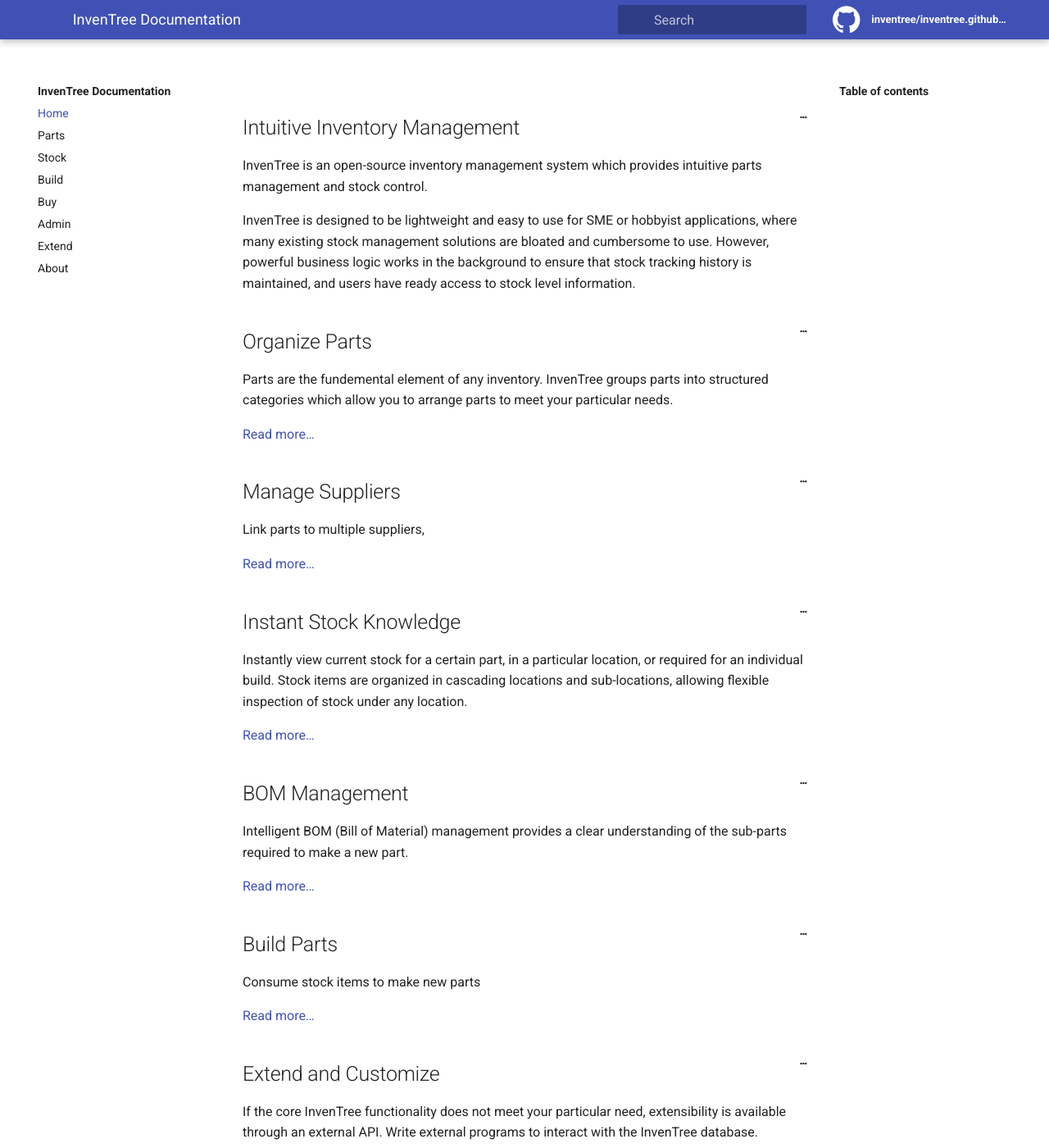
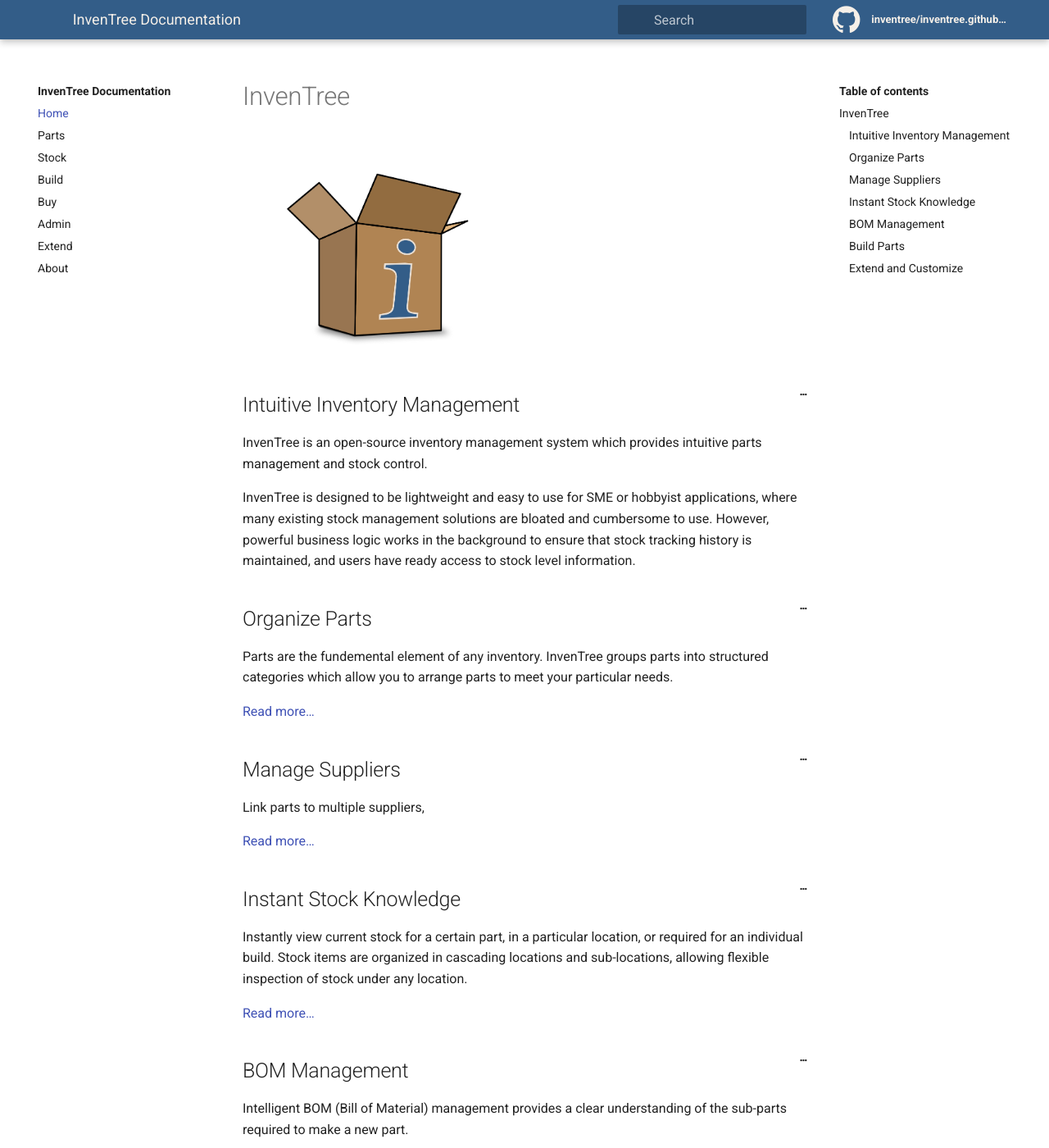
Before and after one commit to inventree/InvenTree.github.io, a Jekyll site: the page built from pages/index.md, in a window 1280 px wide and 1400 px high. Shown: the whole window at 82% size. Built offline with Jekyll 4.4.1, drawn with Linux system fonts in a browser that asks for light colours.

Commit message:
Define some colors for the css

```diff
--- a/_includes/img.html
+++ b/_includes/img.html
@@ -1,5 +1,10 @@
 <figure class='image'>
     <a href="/assets/img/{{ include.url }}">
-        <img class='img-inline' src='/assets/img/{{ include.url }}' alt='{{ include.description }}' title='{{ include.description }}'>
+        <img class='img-inline' src='/assets/img/{{ include.url }}' alt='{{ include.description }}' title='{{ include.description }}'
+        {% if include.maxwidth or include.maxheight %}style='
+        {% if include.maxwidth %} max-width:{{ include.maxwidth }};{% endif %}
+        {% if include.maxheight %} max-height: {{ include.maxheight }};{% endif %}
+        '{% endif %}
+        >
     </a>
 </figure>
--- a/assets/css/main.css
+++ b/assets/css/main.css
@@ -2,6 +2,14 @@
 layout: null
 excluded_in_search: true
 ---
+
+:root {
+    --primary-color: #335d88;
+    --secondary-color: #b69c80;
+    --highlight-color: #f5efe8;
+    --basic-color: #333;
+}
+
 
 html {
     box-sizing: border-box;
@@ -665,8 +673,8 @@
     left: 0;
     height: 4.8rem;
     transition: background-color .25s, color .25s;
-    background-color: #3f51b5;
-    color: #fff;
+    background-color: var(--primary-color);
+    color: var(--highlight-color);
     box-shadow: none;
     z-index: 2;
     -webkit-backface-visibility: hidden;
--- a/pages/index.md
+++ b/pages/index.md
@@ -3,6 +3,11 @@
 layout: page
 permalink: "/"
 ---
+
+# InvenTree
+
+{% include img.html url="inventree.png" description="InvenTree" maxheight="250px" %}
+
 ## Intuitive Inventory Management
 
 InvenTree is an open-source inventory management system which provides intuitive parts management and stock control.
```
Also changed, not shown: docs/extend/api.md (+2 -0 lines).
